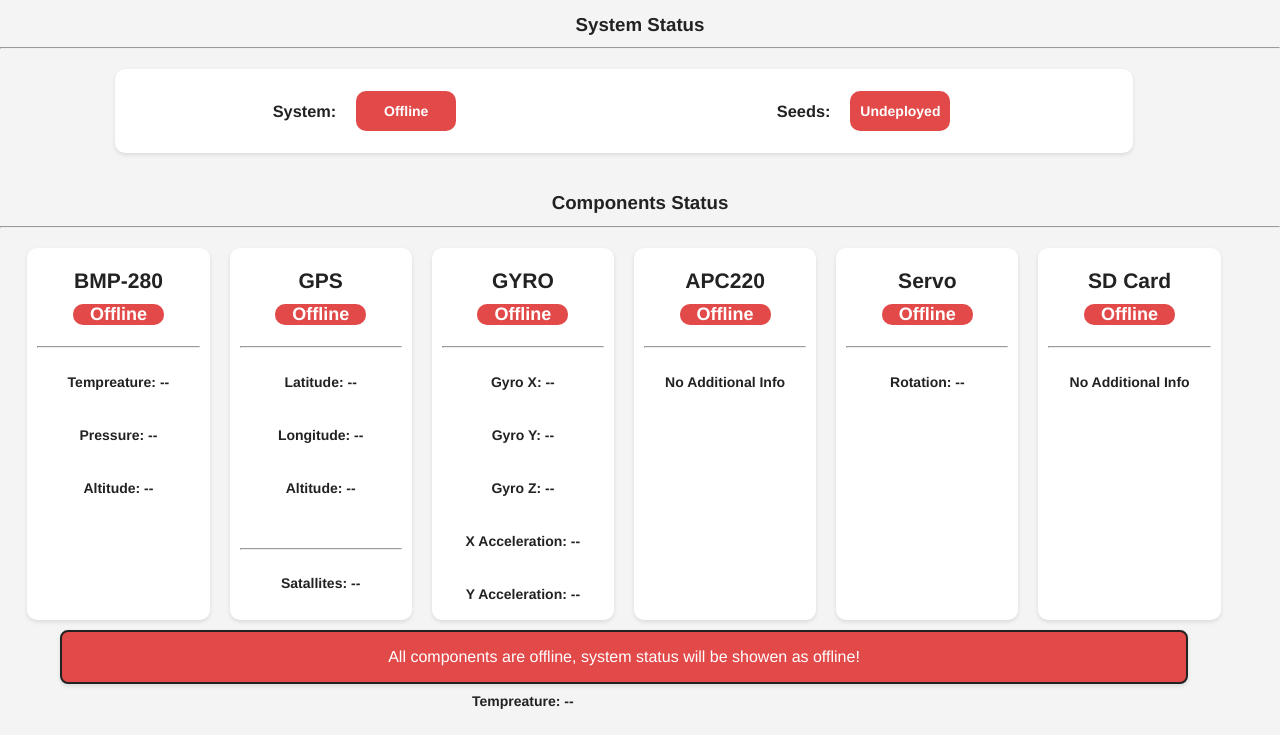
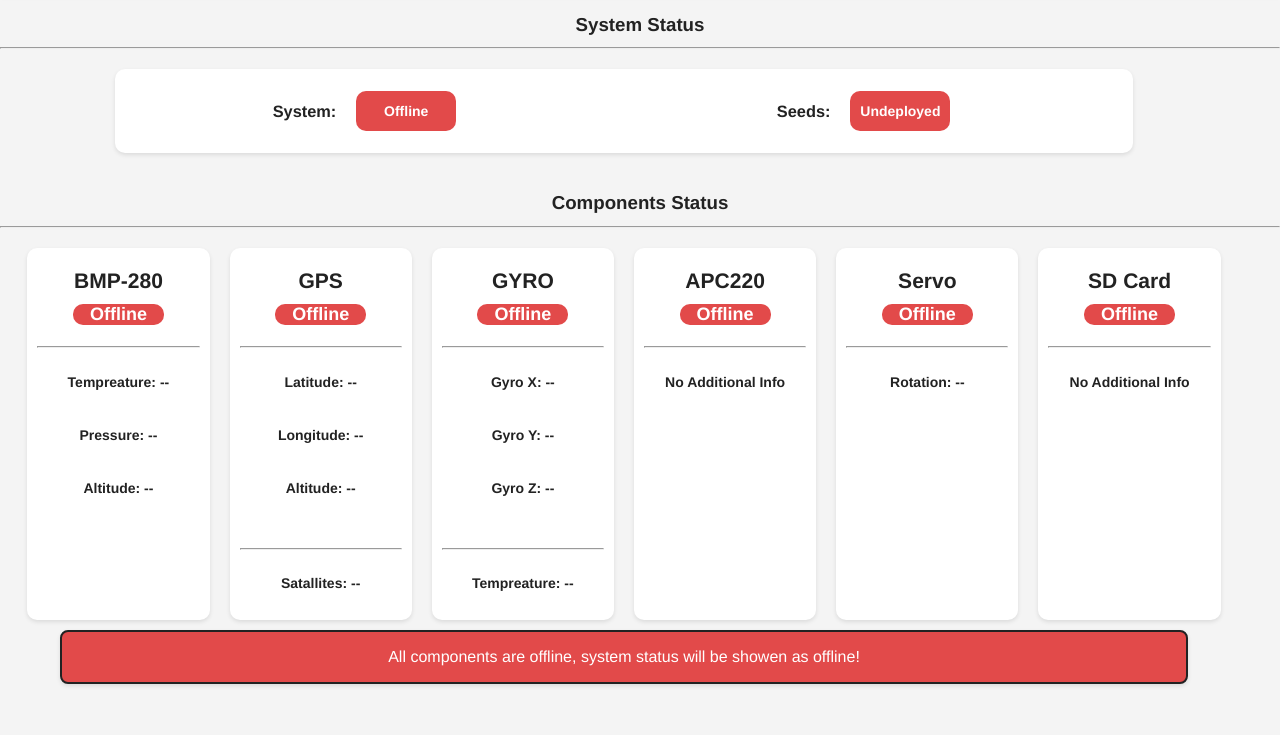
Before and after one commit to abyssxd/cansat_vila2sat, a website: page public/status.html in a window 1280 px wide. Shown: the part 65-800 px from the top of the page. Drawn offline with nearby package versions, Linux system fonts and the light colour scheme.

Commit message:
Small modification

```diff
--- a/public/status.html
+++ b/public/status.html
@@ -98,9 +98,9 @@
             <h4 id="gyro_x">Gyro X: --</h4>
             <h4 id="gyro_y">Gyro Y: --</h4>
             <h4 id="gyro_z">Gyro Z: --</h4>
-            <h4 id="gyro_acc_x">X Acceleration: --</h4>
-            <h4 id="gyro_acc_y">Y Acceleration: --</h4>
-            <h4 id="gyro_acc_z">Z Acceleration: --</h4>
+          </div>
+          <div class="blockFooter automargin">
+            <hr>
             <h4 id="gyro_temp">Tempreature: --</h4>
           </div>
         </div>
```
